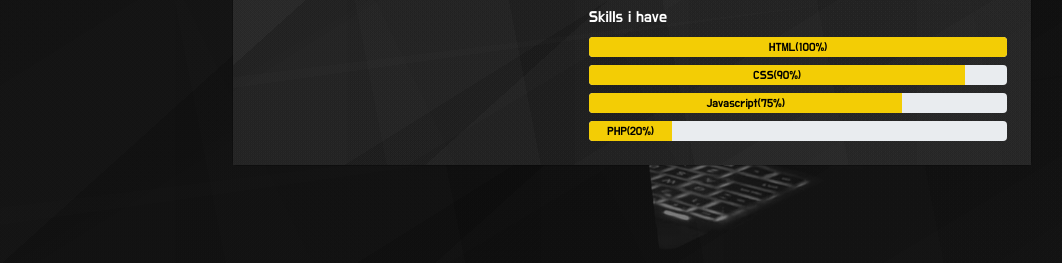
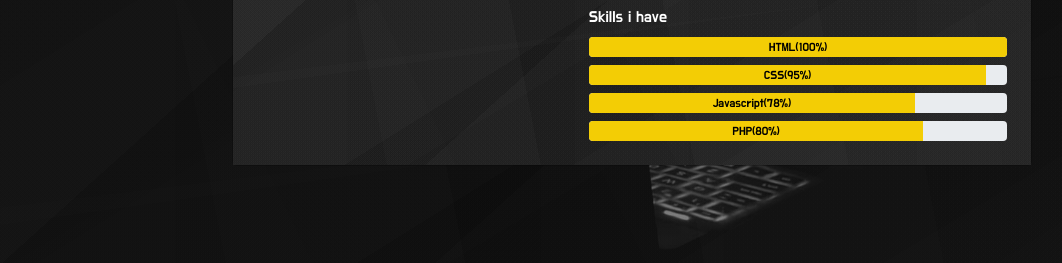
Before and after one commit to avsangeeth/My-website, a plain HTML site: page index.html in a window 1280 px wide. Both pictures are taken after a click on the link "About". Shown: the part 509-772 px from the top of the page, without its empty margins (8-1070 px from the left). Drawn offline with nearby package versions, Linux system fonts and the light colour scheme; a web font is replaced by a local one.

Commit message:
Update index.html

```diff
--- a/index.html
+++ b/index.html
@@ -169,13 +169,13 @@
                                                 <div class="progress-bar" role="progressbar" style="width: 100%; height: 20px;background: #F3CD05;color:black;font-family: Do Hyeon;" aria-valuenow="25" aria-valuemin="0" aria-valuemax="100">HTML(100%)</div>
                                             </div>
                                             <div class="progress md-progress m-2" style="height: 20px">
-                                                <div class="progress-bar" role="progressbar" style="width: 90%; height: 20px;background: #F3CD05;color:black;font-family: Do Hyeon;" aria-valuenow="25" aria-valuemin="0" aria-valuemax="100">CSS(90%)</div>
+                                                <div class="progress-bar" role="progressbar" style="width: 95%; height: 20px;background: #F3CD05;color:black;font-family: Do Hyeon;" aria-valuenow="25" aria-valuemin="0" aria-valuemax="100">CSS(95%)</div>
                                             </div>
                                             <div class="progress md-progress m-2" style="height: 20px">
-                                                <div class="progress-bar" role="progressbar" style="width: 75%; height: 20px;background: #F3CD05;color:black;font-family: Do Hyeon;" aria-valuenow="25" aria-valuemin="0" aria-valuemax="100">Javascript(75%)</div>
+                                                <div class="progress-bar" role="progressbar" style="width: 78%; height: 20px;background: #F3CD05;color:black;font-family: Do Hyeon;" aria-valuenow="25" aria-valuemin="0" aria-valuemax="100">Javascript(78%)</div>
                                             </div>
                                             <div class="progress md-progress m-2" style="height: 20px">
-                                                <div class="progress-bar" role="progressbar" style="width: 20%; height: 20px;background: #F3CD05;color:black;font-family: Do Hyeon;" aria-valuenow="25" aria-valuemin="0" aria-valuemax="100">PHP(20%)</div>
+                                                <div class="progress-bar" role="progressbar" style="width: 80%; height: 20px;background: #F3CD05;color:black;font-family: Do Hyeon;" aria-valuenow="25" aria-valuemin="0" aria-valuemax="100">PHP(80%)</div>
                                             </div>
                                         </div>
 
```
